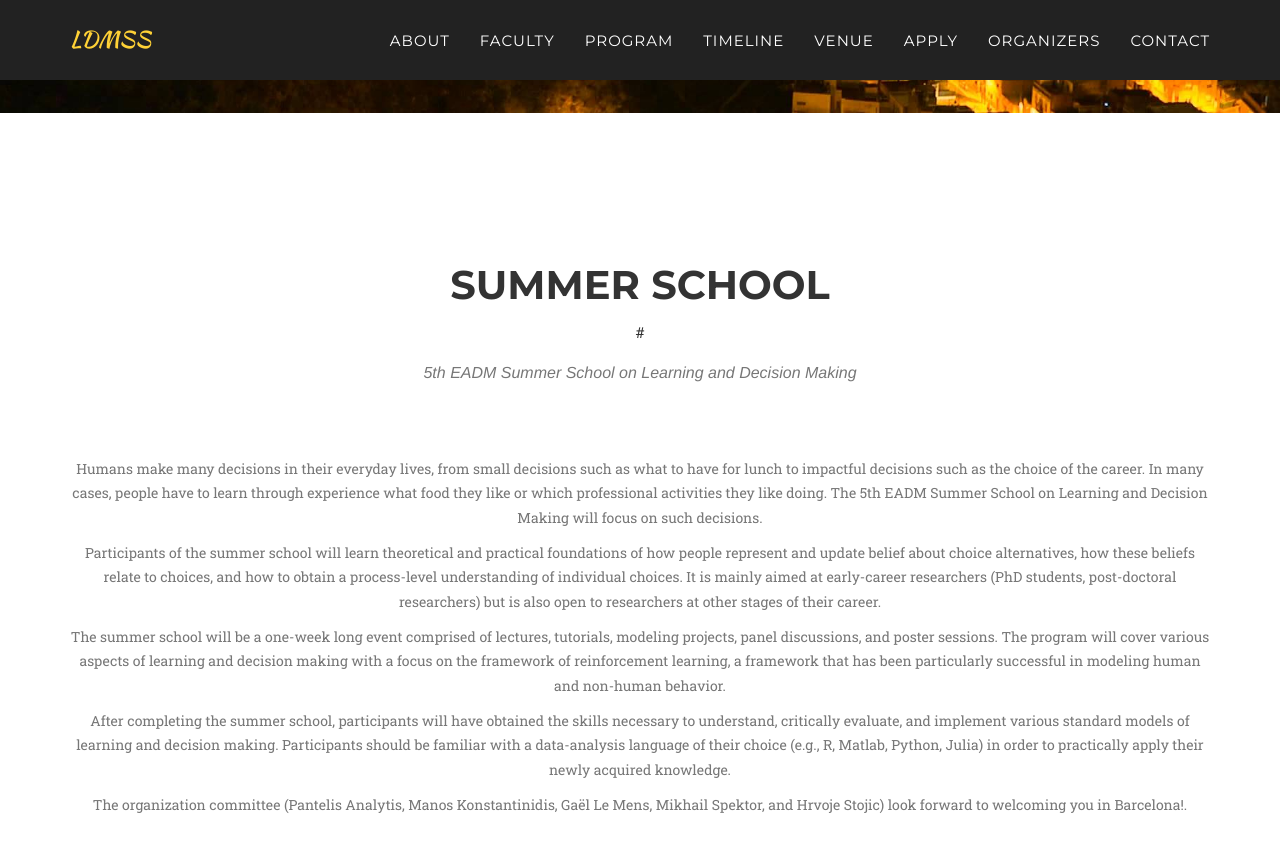
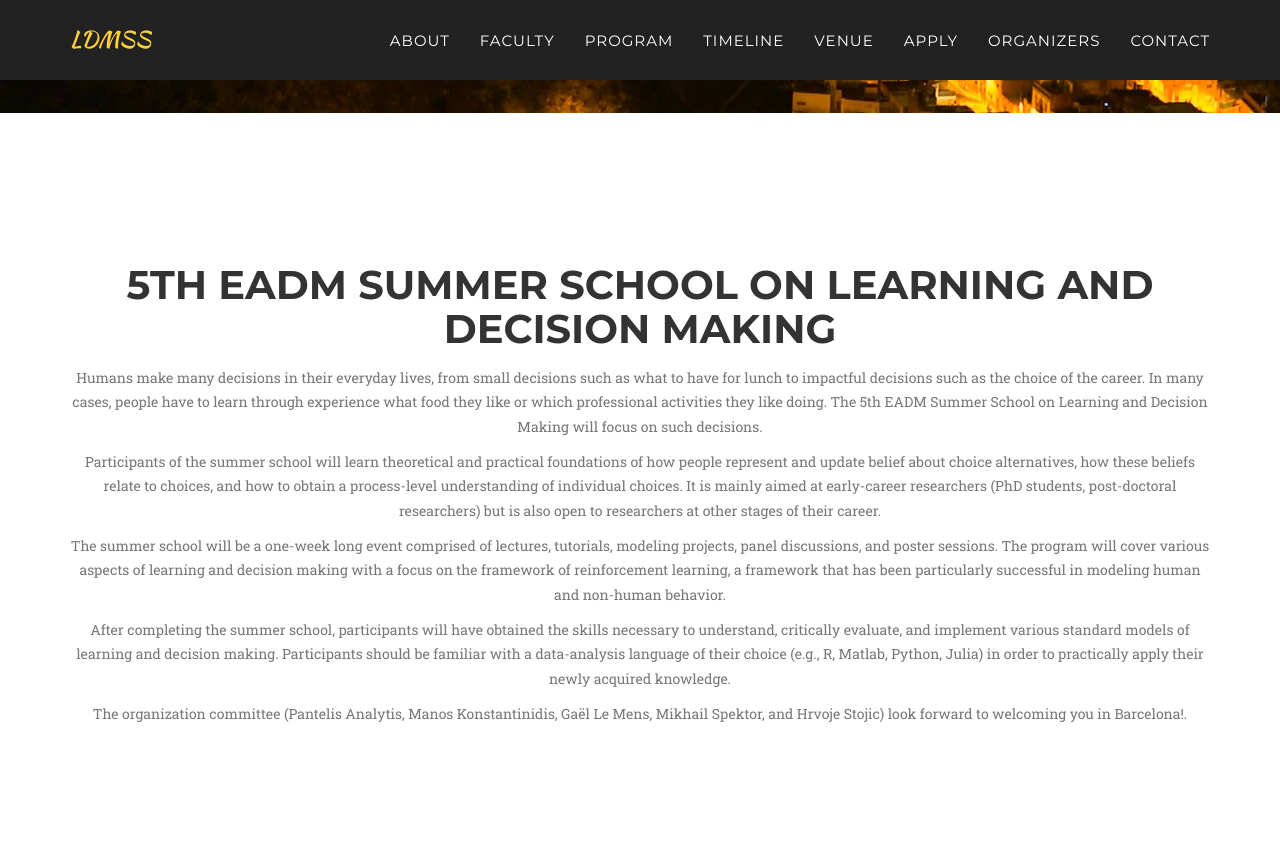
Before and after one commit to ldmss/ldmss.github.io, a Jekyll site: the page built from index.html, in a window 1280 px wide and 900 px high, scrolled down 645 px. Shown: the top 852 px of the window. Built offline with Jekyll 4.4.1, drawn with Linux system fonts in a browser that asks for light colours; some web fonts are replaced.

Commit message:
Update about.html

```diff
--- a/_includes/about.html
+++ b/_includes/about.html
@@ -3,8 +3,7 @@
         <div class="container">
             <div class="row">
                 <div class="col-lg-12 text-center">
-                    <h2 class="section-heading">Summer school</h2>
-                    #<h3 class="section-subheading text-muted">5th EADM Summer School on Learning and Decision Making</h3>
+                    <h2 class="section-heading">5th EADM Summer School on Learning and Decision Making</h2>
                 </div>
             </div>
             <div class="row text-center">
```
